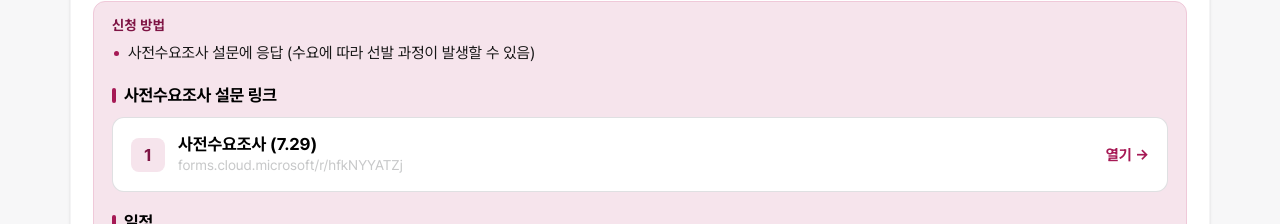
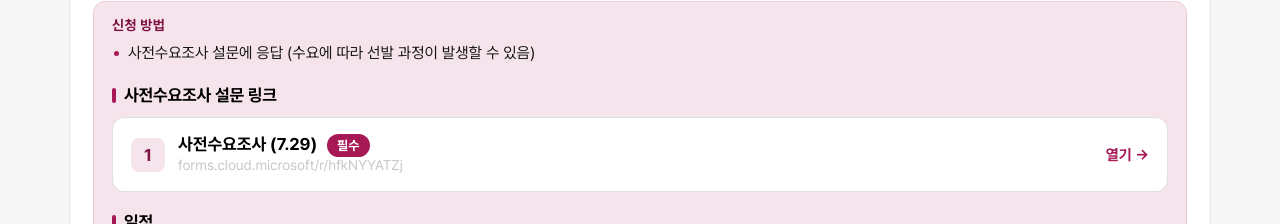
Before and after one commit to postechair/event, a Next.js app: page /event/ in a window 1280 px wide. Shown: the part 4514-4738 px from the top of the page. Built offline with nearby package versions, Linux system fonts and the light colour scheme.

Commit message:
Add required pill to survey link
오너 지시: 사전수요조사 (7.29) 링크에 필수 뱃지.

Co-Authored-By: Claude Fable 5 <noreply@anthropic.com>

```diff
--- a/components/EventEducation.tsx
+++ b/components/EventEducation.tsx
@@ -53,7 +53,7 @@ export default function EventEducation() {
             <div className="sech">사전수요조사 설문 링크</div>
             <div className="links">
               <a className="linkbtn" href="https://forms.cloud.microsoft/r/hfkNYYATZj" target="_blank" rel="noopener">
-                <span className="ln">1</span><span className="lt"><span className="lk">사전수요조사 (7.29)</span><span className="lu">forms.cloud.microsoft/r/hfkNYYATZj</span></span><span className="lgo">열기 →</span>
+                <span className="ln">1</span><span className="lt"><span className="lk">사전수요조사 (7.29) <span className="pill req" style={{ marginLeft: 6 }}>필수</span></span><span className="lu">forms.cloud.microsoft/r/hfkNYYATZj</span></span><span className="lgo">열기 →</span>
               </a>
             </div>
             <div className="sech">일정</div>
```
Also changed, not shown: 4 other files (tests, documents, lock files or other folders).
